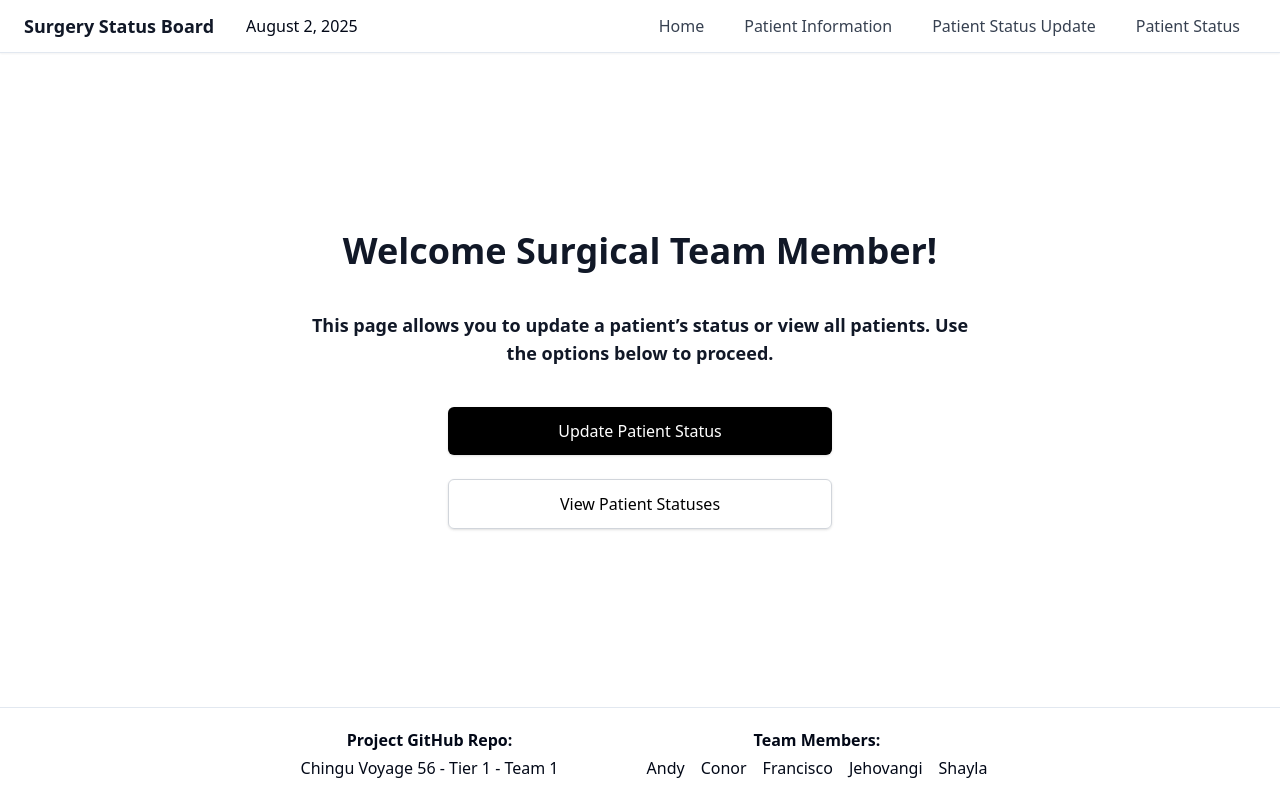
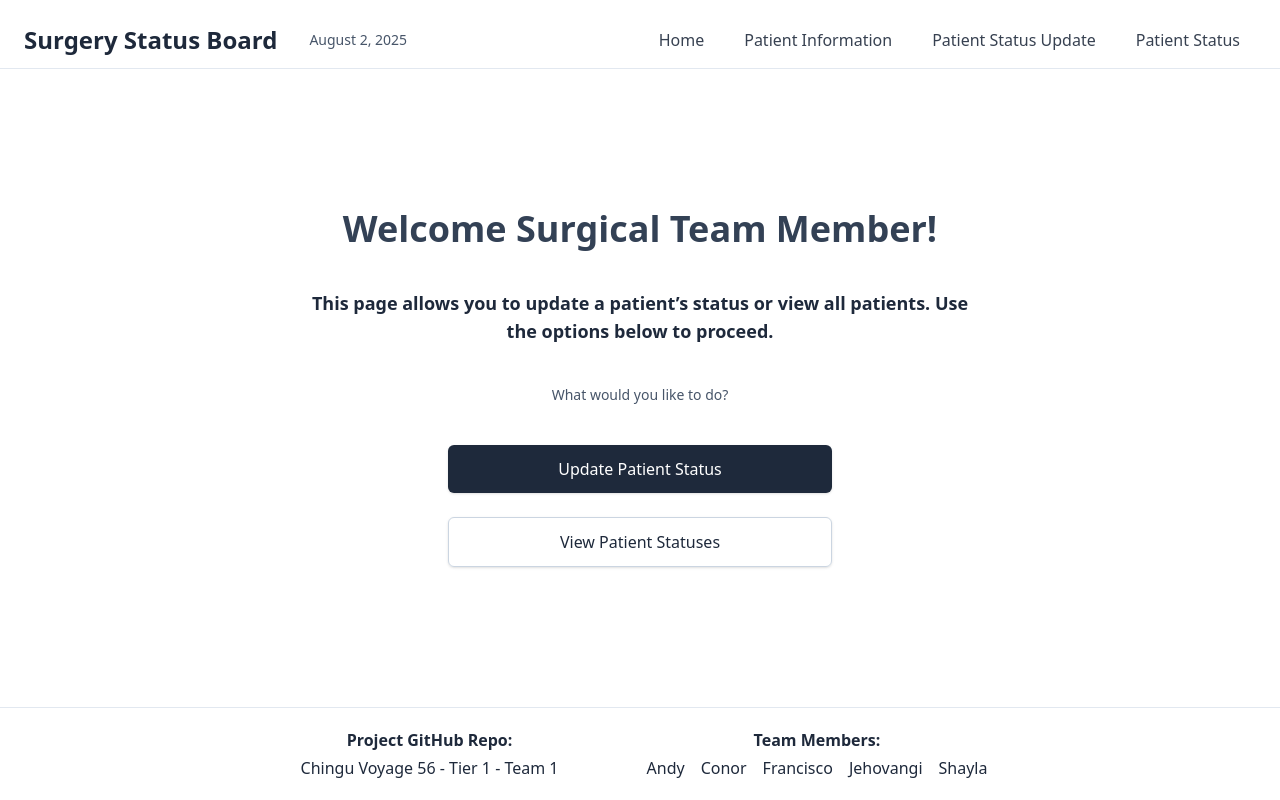
Before and after one commit to chingu-voyages/V56-tier1-team-01, a React (Vite) app: page /stm-home in a window 1280 px wide. Built offline with nearby package versions, Linux system fonts and the light colour scheme.

Commit message:
make the slate the accent color throughout

```diff
--- a/src/components/layout/Footer.jsx
+++ b/src/components/layout/Footer.jsx
@@ -2,7 +2,7 @@ import React from 'react'
 
 export default function Footer() {
     return (
-        <div className="bg-white relative left-0 bottom-0 w-full flex flex-col items-center md:flex-row gap-0 md:gap-20 justify-center pb-0 md:pb-3 pt-0 md:pt-3 border-t">
+        <div className="bg-white relative left-0 bottom-0 w-full flex flex-col items-center text-slate-800 md:flex-row gap-0 md:gap-20 justify-center pb-0 md:pb-3 pt-0 md:pt-3 border-t">
             <div className="flex flex-col items-center px-2 gap-1">
                 <p className="font-semibold pt-3 md:pt-0">Project GitHub Repo:</p>
                 <p className="hover:underline underline md:no-underline"><a href="https://github.com/chingu-voyages/V56-tier1-team-01">Chingu Voyage 56 - Tier 1 - Team 1</a></p>
--- a/src/components/layout/Header.jsx
+++ b/src/components/layout/Header.jsx
@@ -38,12 +38,12 @@ import { displayDate } from "./headerUtils.js"
 export default function Header() {
   const { isAuthenticated, userAccess, logout } = useAuth();
   return (
-    <nav className="flex items-center justify-between px-6 py-3 border-b bg-white shadow-sm transition-all duration-300">
-      <div className="flex flex-col gap-2 justify-start lg:flex-row lg:gap-8">
-        <h1 className="text-lg font-bold text-gray-900 transform hover:scale-105 transition-transform duration-200 cursor-default self-center">
+    <nav className="flex items-center justify-between px-6 lg:-px-0 pt-6 pb-3 border-b  bg-white shadow-xs transition-all duration-300">
+      <div className="flex flex-col gap-2 justify-start lg:flex-row lg:gap-8 ">
+        <h1 className="text-2xl font-bold text-slate-800 transform hover:scale-105 transition-transform duration-200 cursor-default self-center">
           <Link to="/">Surgery Status Board</Link>
         </h1>
-        <p className="self-start lg:self-center">{displayDate}</p>
+        <p className="self-start lg:self-center text-slate-600 text-sm">{displayDate}</p>
        </div>
       <div className="hidden customMd:block transition-opacity duration-300">
         <NavigationMenu>
@@ -55,7 +55,7 @@ export default function Header() {
                 className={({ isActive }) =>
                   `px-4 py-2 rounded-lg transition-all duration-300 ease-in-out transform hover:shadow-md ${
                     isActive
-                      ? 'bg-black text-white shadow-lg scale-105'
+                      ? 'bg-slate-800 text-white shadow-lg scale-105'
                       : 'text-gray-700 hover:bg-gray-100 hover:text-black hover:-translate-y-0.5 hover:scale-105'
                   }`
                 }
@@ -75,7 +75,7 @@ export default function Header() {
                 className={({ isActive }) =>
                   `px-4 py-2 rounded-lg transition-all duration-300 ease-in-out transform hover:shadow-md ${
                     isActive && isAuthenticated && userAccess === 'admin'
-                      ? 'bg-black text-white shadow-lg scale-105'
+                      ? 'bg-slate-800 text-white shadow-lg scale-105'
                       : 'text-gray-700 hover:bg-gray-100 hover:text-black hover:-translate-y-0.5 hover:scale-105'
                   }`
                 }
@@ -90,7 +90,7 @@ export default function Header() {
                 className={({ isActive }) =>
                   `px-4 py-2 rounded-lg transition-all duration-300 ease-in-out transform hover:shadow-md ${
                     isActive && isAuthenticated
-                      ? 'bg-black text-white shadow-lg scale-105'
+                      ? 'bg-slate-800 text-white shadow-lg scale-105'
                       : 'text-gray-700 hover:bg-gray-100 hover:text-black hover:-translate-y-0.5 hover:scale-105'
                   }`
                 }
@@ -104,7 +104,7 @@ export default function Header() {
                 className={({ isActive }) =>
                   `px-4 py-2 rounded-lg transition-all duration-300 ease-in-out transform hover:shadow-md ${
                     isActive
-                      ? 'bg-black text-white shadow-lg scale-105'
+                      ? 'bg-slate-800 text-white shadow-lg scale-105'
                       : 'text-gray-700 hover:bg-gray-100 hover:text-black hover:-translate-y-0.5 hover:scale-105'
                   }`
                 }
@@ -116,9 +116,9 @@ export default function Header() {
               {isAuthenticated && (
                 <DropdownMenu className='text-sm'>
                   <DropdownMenuTrigger>
-                    <CircleUserRound />
+                    <CircleUserRound className="stroke-slate-600"/>
                   </DropdownMenuTrigger>
-                  <DropdownMenuContent className='absolute right-0 top-9 bg-white shadow-lg border rounded-lg px-2 text-center'>
+                  <DropdownMenuContent className='absolute right-0 top-9 bg-white shadow-lg border rounded-lg px-2 text-center text-slate-800'>
                     <DropdownMenuLabel className=''>Welcome, {userAccess === 'admin' ? 'Admin' : userAccess === 'team' ? 'Surgery Team Member' : null}!</DropdownMenuLabel>
                     <DropdownMenuGroup className="flex flex-col justify-center items-center px-2 pb-4 w-[160px]">
                       <DropdownMenuItem>
@@ -127,7 +127,7 @@ export default function Header() {
                               className={({ isActive }) =>
                                 `px-4 py-2 rounded-lg transition-all duration-300 ease-in-out transform hover:shadow-md ${
                                   isActive
-                                    ? 'bg-black text-white shadow-lg scale-105'
+                                    ? 'bg-slate-800 text-white shadow-md scale-105'
                                     : 'text-gray-700 hover:bg-gray-100 hover:text-black hover:-translate-y-0.5 hover:scale-105'
                                 }`
                               }
@@ -146,7 +146,6 @@ export default function Header() {
                             )}
                     </DropdownMenuItem>
                     </DropdownMenuGroup>
-
                   </DropdownMenuContent>
                 </DropdownMenu>
               )}
@@ -159,13 +158,13 @@ export default function Header() {
 
       <div className='customMd:hidden transition-opacity duration-300'>
         <Sheet>
-          <SheetTrigger className='text-gray-900 p-2 rounded-lg hover:bg-gray-100 transition-all duration-200 transform hover:scale-110'>
+          <SheetTrigger className='text-slate-800 p-2 rounded-lg hover:bg-gray-100 transition-all duration-200 transform hover:scale-110'>
             <Menu className='w-6 h-6 transition-transform duration-200 hover:rotate-90' />
           </SheetTrigger>
           <SheetContent
             side='right'
             hideClose
-            className='animate-in slide-in-from-right fade-in duration-500 ease-out'
+            className='animate-in slide-in-from-right fade-in duration-500 ease-out text-slate-800'
           >
             <div className='flex items-center justify-between px-4 pt-4 pb-2 border-b animate-in fade-in-50 slide-in-from-top-2 duration-400'>
               {' '}
--- a/src/components/layout/MainLayout.jsx
+++ b/src/components/layout/MainLayout.jsx
@@ -4,9 +4,9 @@ import Footer from '@/components/layout/Footer';
 
 const MainLayout = ({ children }) => {
   return (
-    <div className='flex flex-col min-h-screen'>
+    <div className='flex flex-col min-h-screen max-w-7xl mx-auto'>
       <Header />
-      <main className='flex-1 content-center px-6 max-w-6xl w-full mx-auto my-8 md:my-12 '>
+      <main className='flex-1 content-center px-6  w-full mx-auto my-8 md:my-12 '>
         {children}
       </main>
       <Footer />
--- a/src/pages/AdminHome.jsx
+++ b/src/pages/AdminHome.jsx
@@ -4,13 +4,13 @@ import { Link } from 'react-router-dom'
 export default function AdminHome() {
     return (
         <div className='flex flex-col items-center justify-center'>
-            <h1 className='text-4xl font-bold mb-10'>Welcome Admin!</h1>
-            <p className='text-gray-900 mb-10 max-w-2xl text-center font-bold text-lg'>This page allows you to add a new patient into this system, update existing patient information, and update the surgery status of a patient.</p>
-            <p className='text-gray-600 mb-10 text-sm' >What would you like to do?</p>
+            <h1 className='text-4xl font-bold mb-10 text-slate-700'>Welcome Admin!</h1>
+            <p className='text-slate-800 mb-10 max-w-2xl text-center font-bold text-lg'>This page allows you to add a new patient into this system, update existing patient information, and update the surgery status of a patient.</p>
+            <p className='text-slate-600 mb-10 text-sm' >What would you like to do?</p>
             <div className='flex flex-col items-center gap-5'>
                 <Link
                     to='/patient-information'
-                    className='block text-center px-6 py-3 bg-black text-white rounded-lg shadow hover:bg-gray-200 hover:text-black transition-colors'>
+                    className='block text-center px-6 py-3 bg-slate-800 text-white rounded-lg shadow hover:bg-gray-100 hover:text-slate-900 transition-colors'>
                         Add New Patient / Update Patient Info
                 </Link>
                 <Link
--- a/src/pages/LandingPage.jsx
+++ b/src/pages/LandingPage.jsx
@@ -4,7 +4,7 @@ import coverImg from '../assets/cesar-badilla-miranda-0m4ZNiUcFy8-unsplash.jpg';
 
 export default function LandingPage() {
   return (
-    <main className="min-h-[80vh] bg-cover flex items-center justify-center lg:-m-10 px-4 bg-right" style={{ backgroundImage: `url(${coverImg})` }}>
+    <main className="min-h-[80vh] bg-cover flex items-center justify-center lg:-m-8 px-4 bg-right" style={{ backgroundImage: `url(${coverImg})` }}>
       <section className="bg-white/40 backdrop-blur-md max-w-xl w-full text-center rounded-2xl shadow-lg  p-8 sm:p-10">
         <h1 className="text-4xl font-bold text-slate-50 drop-shadow-md tracking-tight sm:text-5xl">
           Peace of mind,<br/> one update at a time.
--- a/src/pages/PatientStatusUpdate.jsx
+++ b/src/pages/PatientStatusUpdate.jsx
@@ -105,7 +105,7 @@ export default function PatientStatusUpdate() {
             </div>
 
             <button
-              className="place-self-center w-6/12 px-4 py-2 bg-black text-white rounded-md shadow-sm hover:bg-gray-200 hover:text-black transition-colors"
+              className="place-self-center w-6/12 px-4 py-2 bg-slate-800 text-white rounded-md shadow-sm hover:bg-gray-200 hover:text-black transition-colors"
               onClick={() => {
                 if (!newStatus || !foundPatient?.id) {
                   setError("Please select a patient and a new status.");
--- a/src/pages/STMHome.jsx
+++ b/src/pages/STMHome.jsx
@@ -6,24 +6,24 @@ import { Link } from "react-router-dom";
 export default function STMHome() {
   return (
     <div className='flex flex-col items-center justify-center'>
-      <h1 className='text-4xl font-bold text-gray-900 text-center mb-10'>
+      <h1 className='text-4xl font-bold text-slate-700 text-center mb-10'>
         Welcome Surgical Team Member!
       </h1>
-      <p className='text-gray-900 mb-10 max-w-2xl text-center font-bold text-lg'>
+      <p className='text-slate-800 mb-10 max-w-2xl text-center font-bold text-lg'>
         This page allows you to update a patient’s status or view all patients.
         Use the options below to proceed.
       </p>
-
+      <p className='text-slate-600 mb-10 text-sm' >What would you like to do?</p>
       <div className="space-y-6 w-full max-w-sm">
         <Link
           to="/patient-status-update"
-          className="block w-full text-center px-6 py-3 bg-black text-white rounded-md shadow hover:bg-gray-200 hover:text-black transition-colors"
+          className="block w-full text-center px-6 py-3 bg-slate-800 text-white rounded-md shadow hover:bg-gray-200 hover:text-slate-800 transition-colors"
         >
           Update Patient Status
         </Link>
         <Link
           to="/patient-status"
-          className="block w-full text-center px-6 py-3 border border-gray-300 text-black rounded-md shadow hover:bg-gray-100 transition-colors"
+          className="block w-full text-center px-6 py-3 border border-slate-300 text-slate-800 rounded-md shadow hover:bg-gray-100 transition-colors"
         >
           View Patient Statuses
         </Link>
```
Also changed, not shown: src/components/patients/PatientForm.jsx (+4 -4 lines), src/pages/LoginForm.jsx (+5 -5 lines).
